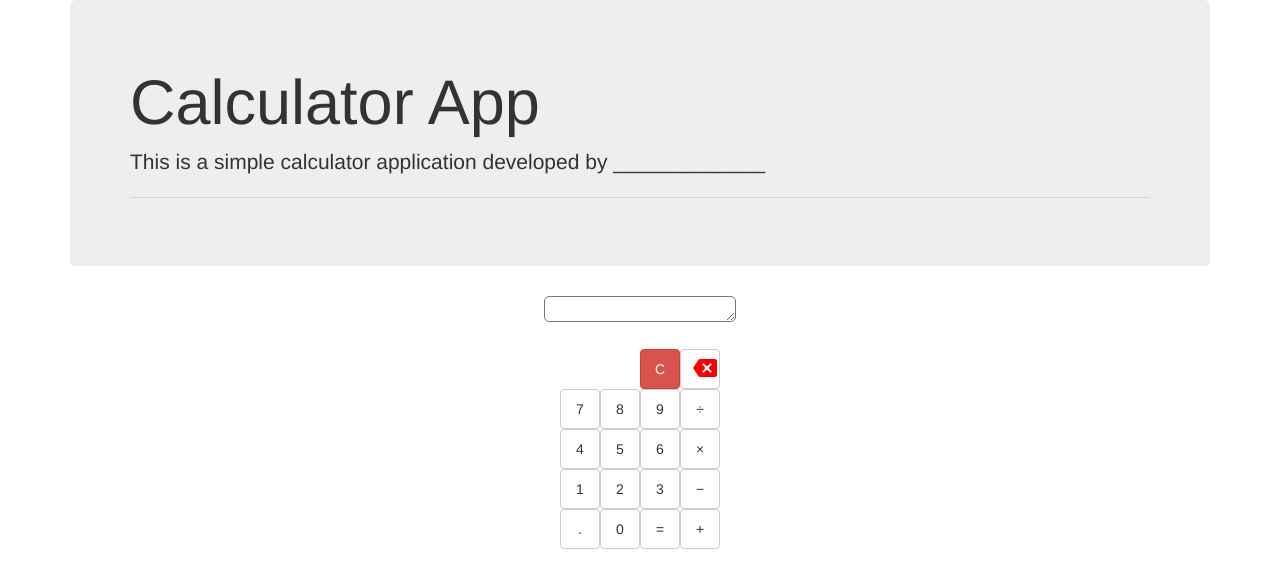
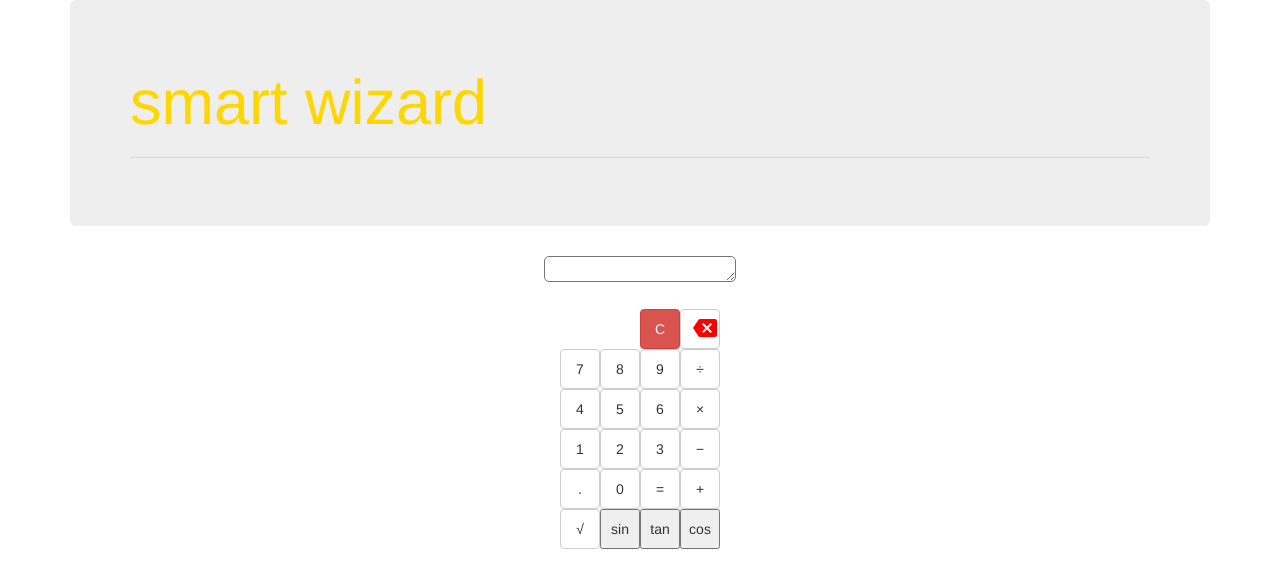
Before and after one commit to mpho350/mpho350.github.io, a plain HTML site: page index.html in a window 1280 px wide. Drawn offline with nearby package versions, Linux system fonts and the light colour scheme.

Commit message:
Add files via upload
changed  the backround color also font color

```diff
--- a/index.html
+++ b/index.html
@@ -14,9 +14,10 @@ crossorigin="anonymous">
 <body>
 <div class="container">
 <div class="jumbotron">
-<h1 class="display-3">Calculator App</h1>
-<p class="lead">This is a simple calculator application developed by
-_____________</p>
+<h1 class="display-3" style="color: gold;">smart wizard</h1>
+
+<p class="lead">
+</p>
 <hr class="my-4">
 </div>
 <textarea id="resultArea" readonly rows="1" cols="21"></textarea>
@@ -56,8 +57,21 @@ btn-default">&minus;</button></td>
 <td><button id="op0" class="btn
 btn-default">&plus;</button></td>
 </tr>
+<tr>
+<td><button id="sqrt" class="btn btn-default">√</button></td>
+<td><button id="d" class>sin</button></td>
+<td><button id="d" class>tan</button></td>
+<td><button id="d" class>cos</button></td>
+</tr>
+
+
+
+
+
+
 </table>
 </div>
-<script type="text/javascript" src="calc.js"></script>
+<script type="text/javascript" src="calc.js">
+</script>
 </body>
 </html>
```
